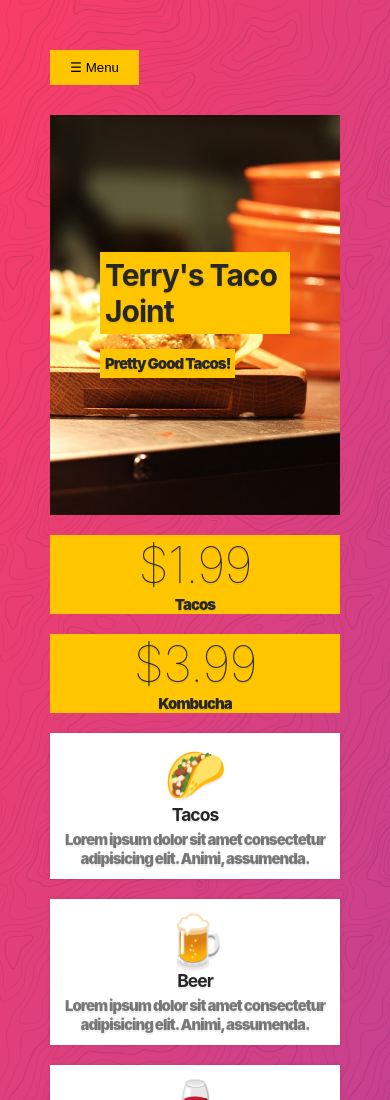
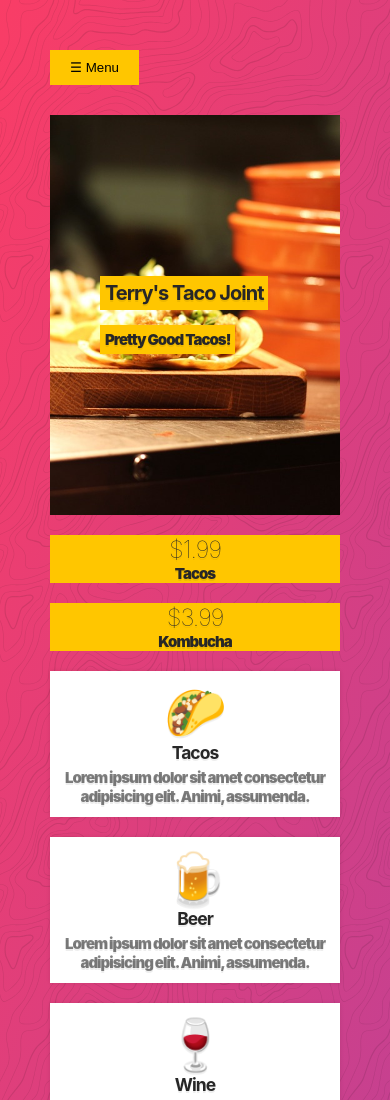
Before and after one commit to mamunsj/CSS-GRID-MASTER, a plain HTML site: page 24 - Responisve Website/responsive-START.html in a window 390 px wide. Shown: the top 1100 px of the page. Drawn offline with Linux system fonts and the light colour scheme.

Commit message:
font size updated

```diff
--- a/24 - Responisve Website/responsive-START.css
+++ b/24 - Responisve Website/responsive-START.css
@@ -138,11 +138,13 @@ img {
 }
 
 /* Gallery  */
+
 .gallery {
   display: grid;
   grid-template-columns: repeat(auto-fit, minmax(200px, 1fr));
   gap: 20px;
 }
+
 .gallery img {
   width: 100%;
 }
@@ -225,4 +227,10 @@ img {
       "cta1"
       "cta2";
   }
+  h1 {
+    font-size: 20px;
+  }
+  .price {
+    font-size: 24px;
+  }
 }
```
